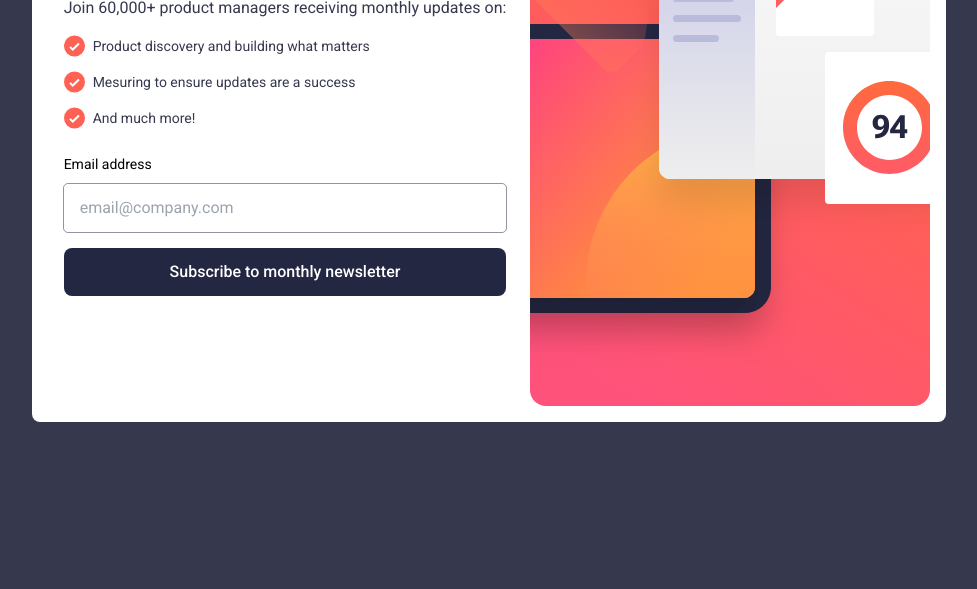
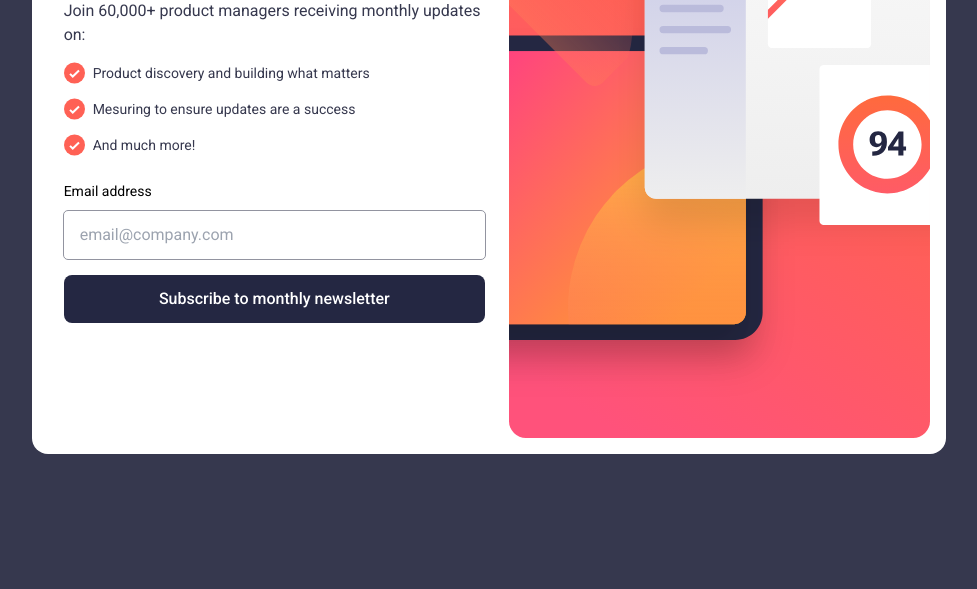
Before and after one commit to shameem-dev/newsletter-sign-up-with-success-message-main, a website: page index.html in a window 1280 px wide. Shown: the part 211-800 px from the top of the page, without its empty margins (151-1128 px from the left). Drawn offline with nearby package versions, Linux system fonts and the light colour scheme.

Commit message:
some centering and width updating

```diff
--- a/index.html
+++ b/index.html
@@ -50,18 +50,18 @@
     }
   </style>
 </head>
-<body>
+<body class="flex items-center justify-center">
 
   <!-- Sign-up form start -->
 
-    <main class="main flex justify-center items-center my-auto">
-        <div class="bg-white sm:p-4  sm:my-2 rounded-lg flex items-center justify-center " >
-            <div class="design sm:flex flex-row-reverse px-2 sm:px-0 " >
-                <div class="img-sec sm:ml-2">
+    <main class="main flex justify-center items-center my-auto mx-auto">
+        <div class="bg-white sm:p-4  sm:my-2 rounded-2xl flex items-center justify-center " >
+            <div class="design sm:flex flex-row-reverse justify-between px-2 sm:px-0 " >
+                <div class="img-sec sm:ml-2 sm:w-[48%]">
                     <img src="assets/images/illustration-sign-up-mobile.svg" alt="Sign-up image" class="w-full sm:hidden ">
                     <img src="assets/images/illustration-sign-up-desktop.svg" alt="Sign-up image" class="hidden w-full sm:block">
                 </div>
-                <div class="text-sec mx-4 mt-8 max-w-3xl text-left flex  flex-col justify-center" >
+                <div class="text-sec mx-4 mt-8 max-w-3xl text-left flex  flex-col justify-center sm:w-[48%]" >
                     <div class="intro">
                         <h2 class="text-sec__h2 font-bold text-4xl pb-2">Stay updated!</h2>
                         <p class="text-sec__p py-2 font-normal ">Join 60,000+ product managers receiving monthly updates on:</p>
```
